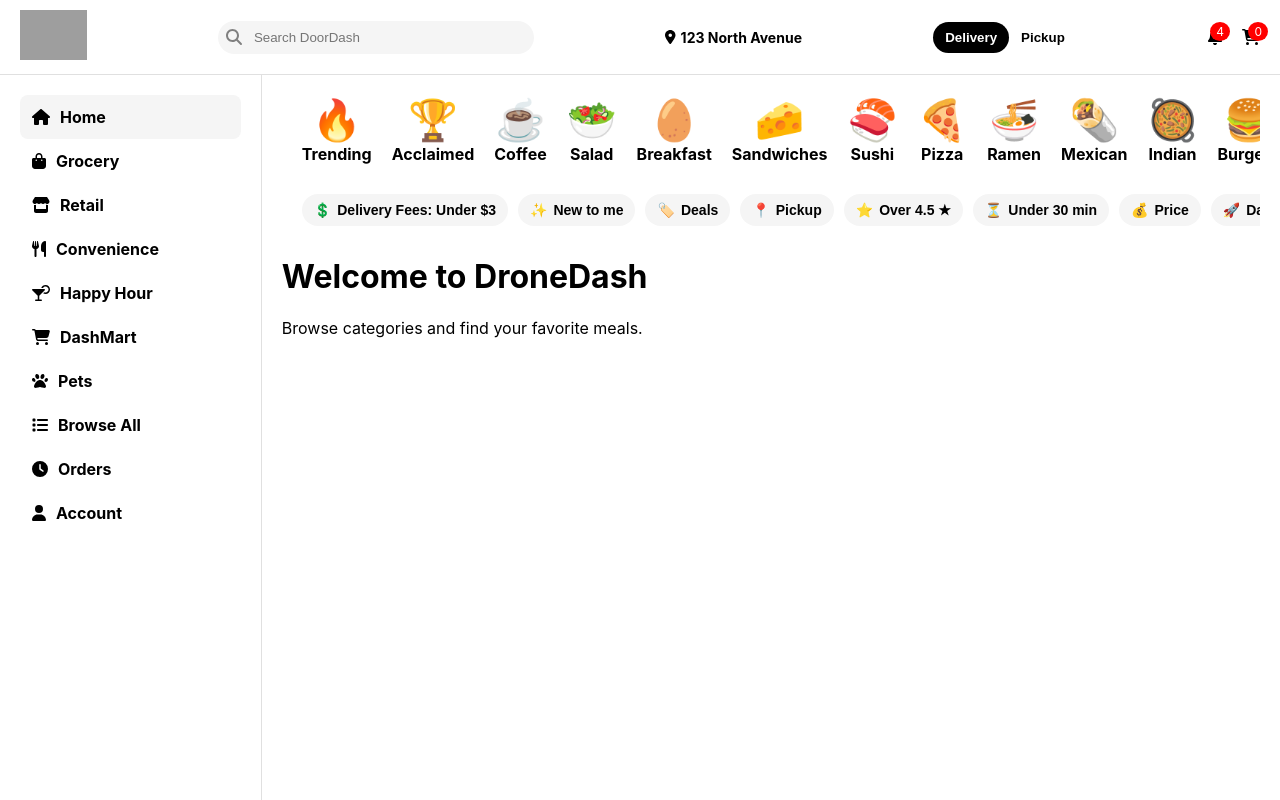
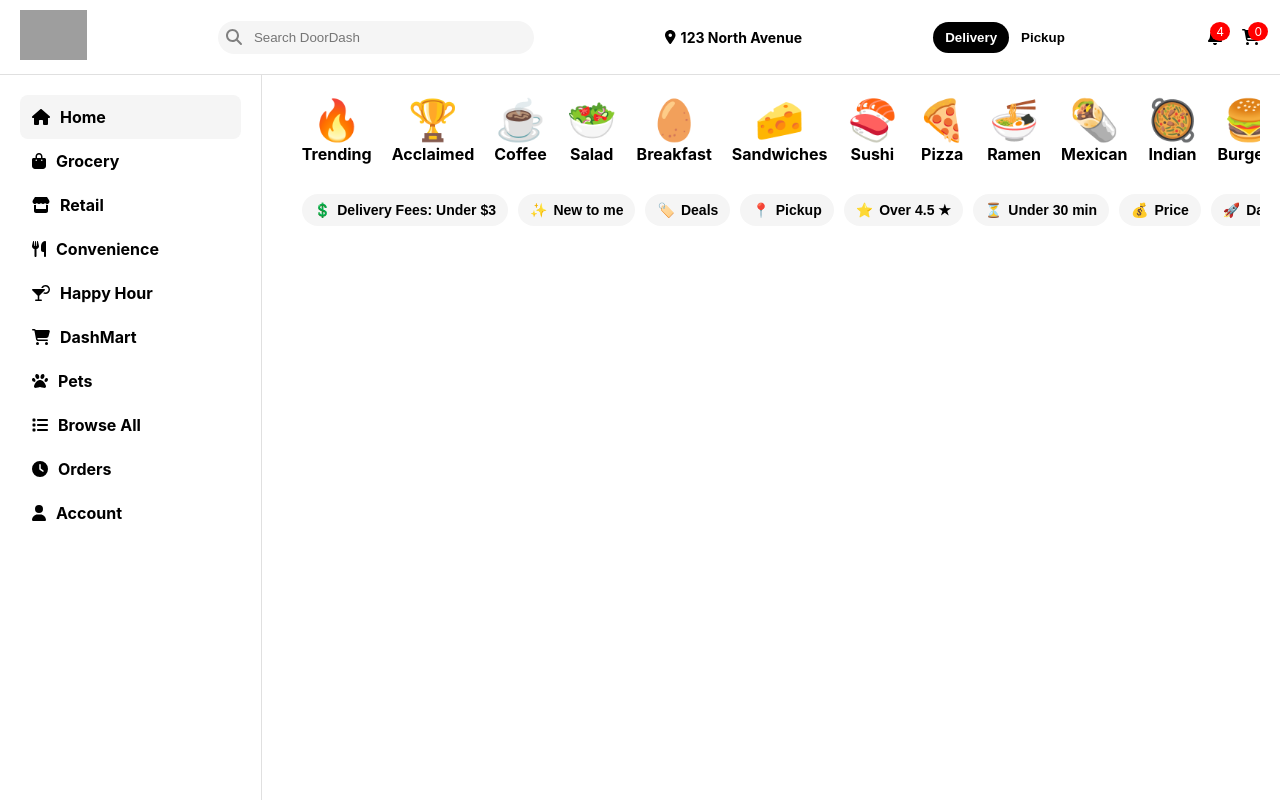
Before and after one commit to adriannapinzariu/DroneDash, a React (Create React App) app in the folder my-app/: page / in a window 1280 px wide. Built offline with nearby package versions, Linux system fonts and the light colour scheme; grey boxes are pictures that could not be loaded.

Commit message:
Filter Bar

```diff
--- a/my-app/src/Home.js
+++ b/my-app/src/Home.js
@@ -16,8 +16,6 @@
         <div className="main-content">
           <CategoryBar />
           <FilterBar />
-          <h1>Welcome to DroneDash</h1>
-          <p>Browse categories and find your favorite meals.</p>
         </div>
       </div>
     </div>
```
